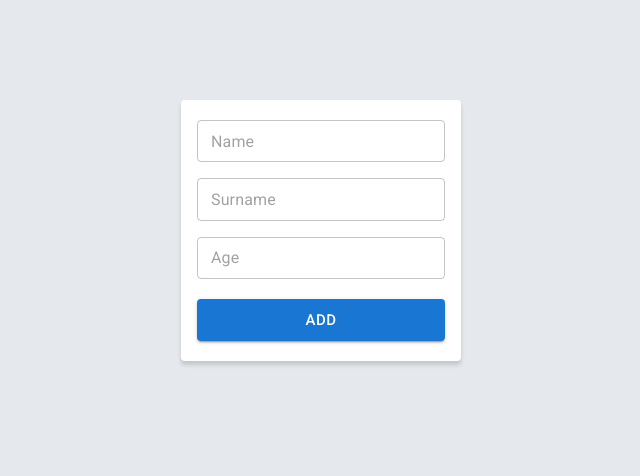
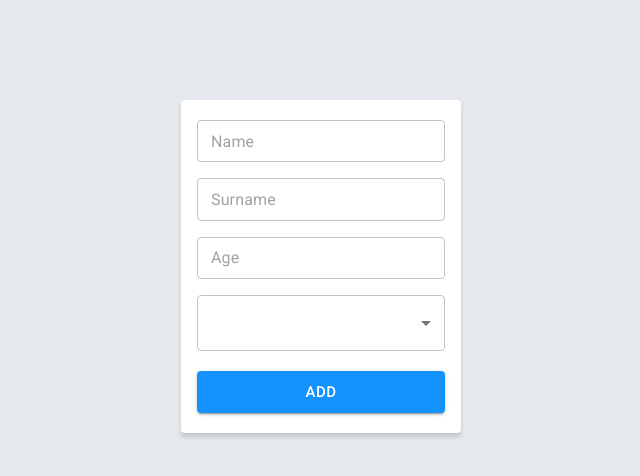
Before and after one commit to VoitihovichP/table_generator_test_task, a React (Vite) app: page / in a window 1280 px wide. Shown: the top 476 px of the page, without its empty margins (319-959 px from the left). Built offline with nearby package versions, Linux system fonts and the light colour scheme.

Commit message:
feat: add select component and styles for input

```diff
--- a/src/Screens/TablesScreen/components/Form/Form.tsx
+++ b/src/Screens/TablesScreen/components/Form/Form.tsx
@@ -2,6 +2,7 @@ import { FC } from 'react';
 import { InputFormItem } from 'Components/Input/InputFormItem.tsx';
 import { FormProvider, useForm } from 'react-hook-form';
 import { Button } from 'Components/Button/Button.tsx';
+import { SelectFormItem } from 'Components/Select/SelectFormItem.tsx';
 
 import styles from './Form.module.scss';
 
@@ -14,6 +15,7 @@ export const Form: FC = () => {
           <InputFormItem name="userName" placeholder="Name" />
           <InputFormItem name="userSurname" placeholder="Surname" />
           <InputFormItem name="userAge" placeholder="Age" type="number" />
+          <SelectFormItem name="useCity" options={[]} />
         </div>
         <Button size="large" variant="contained" fullWidth>
           Add
--- a/src/components/Button/Button.module.scss
+++ b/src/components/Button/Button.module.scss
@@ -1,7 +1,14 @@
 @use 'Styles/vars' as *;
 
 .customButton {
-  .MuiButton-containedPrimary {
-    background: #fee304 !important;
+  &_primary {
+    color: $white !important;
+    background: $blue !important;
+    &:hover {
+      background: $blue-hover !important;
+    }
+    &:disabled {
+      background: $disable-grey !important;
+    }
   }
 }
--- a/src/components/Button/Button.tsx
+++ b/src/components/Button/Button.tsx
@@ -13,12 +13,15 @@ export const Button: FC<ButtonProps> = ({
   children,
   onClick,
   className,
+  color = 'primary',
   fullWidth,
   ...rest
 }) => {
   return (
     <MuiButton
-      className={cn(styles.customButton, className)}
+      className={cn(className, {
+        [styles.customButton_primary]: color === 'primary',
+      })}
       onClick={onClick}
       {...rest}
       fullWidth={fullWidth}
--- a/src/components/Input/Input.module.scss
+++ b/src/components/Input/Input.module.scss
@@ -4,5 +4,10 @@
   input {
     padding: 14px;
     height: 0.9em;
+    &:focus {
+      &::placeholder {
+        opacity: 0;
+      }
+    }
   }
 }
--- /dev/null
+++ b/src/components/Select/Select.module.scss
@@ -0,0 +1,5 @@
+@use 'Styles/vars' as *;
+
+.customSelect {
+
+}
--- /dev/null
+++ b/src/components/Select/Select.tsx
@@ -0,0 +1,26 @@
+import { MenuItem, Select as MuiSelect } from '@mui/material';
+import React from 'react';
+
+import { SelectProps } from './Select.type.ts';
+
+export const Select = React.forwardRef(
+  ({ value, onChange, label, options, ...rest }: SelectProps, ref) => {
+    return (
+      <MuiSelect
+        value={value}
+        label={label}
+        onChange={onChange}
+        ref={ref}
+        {...rest}
+      >
+        {options.map((item) => (
+          <MenuItem key={item.value} value={item.value}>
+            {item.label}
+          </MenuItem>
+        ))}
+      </MuiSelect>
+    );
+  },
+);
+
+Select.displayName = 'Select';
--- /dev/null
+++ b/src/components/Select/Select.type.ts
@@ -0,0 +1,14 @@
+import { BaseSelectProps } from '@mui/material';
+
+type SelectOptionsItem = {
+  label: string;
+  value: string | number;
+};
+
+export type SelectProps = BaseSelectProps & {
+  options: Array<SelectOptionsItem>;
+};
+
+export type SelectFormItemProps = SelectProps & {
+  name: string;
+};
--- /dev/null
+++ b/src/components/Select/SelectFormItem.tsx
@@ -0,0 +1,28 @@
+import { FC } from 'react';
+import { SelectFormItemProps } from 'Components/Select/Select.type.ts';
+import { Controller, useFormContext } from 'react-hook-form';
+import { Select } from 'Components/Select/Select.tsx';
+
+export const SelectFormItem: FC<SelectFormItemProps> = ({
+  name,
+  defaultValue,
+  ...rest
+}) => {
+  const { control } = useFormContext();
+
+  return (
+    <Controller
+      name={name}
+      control={control}
+      defaultValue={defaultValue || ''}
+      render={({ field }) => (
+        <Select
+          {...field}
+          value={field.value}
+          onChange={field.onChange}
+          {...rest}
+        />
+      )}
+    />
+  );
+};
--- a/src/styles/_vars.scss
+++ b/src/styles/_vars.scss
@@ -4,6 +4,8 @@ $border-radius-default: 4px;
 //colors
 $main-bg: #e5e8ed;
 
+$blue: #1493fe;
+$blue-hover: #167ed6;
 $dark-blue: #0a508b;
 $light-blue: #1193ff;
 $secondary-blue: #057ae3;
```
